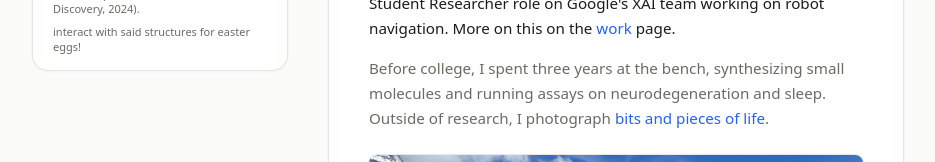
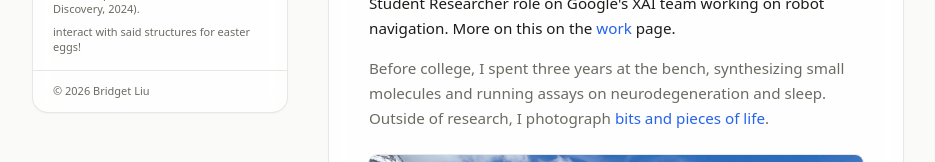
Before and after one commit to yuen-liu/portfolio, a Next.js app: page / in a window 1280 px wide. Shown: the part 288-450 px from the top of the page, without its empty margins (8-943 px from the left). Built offline with nearby package versions, Linux system fonts and the light colour scheme; no server answers.

Commit message:
added  a copyright

```diff
--- a/src/components/Sidebar.tsx
+++ b/src/components/Sidebar.tsx
@@ -95,6 +95,9 @@ export default function Sidebar() {
         <p className="px-5 pb-4 text-[11px] leading-snug text-[var(--global-muted-color)]">
           interact with said structures for easter eggs!
         </p>
+        <p className="px-5 py-3 border-t border-[var(--global-border-color)] text-[11px] text-[var(--global-muted-color)]">
+          © {new Date().getFullYear()} Bridget Liu
+        </p>
       </div>
     </aside>
   );
```
